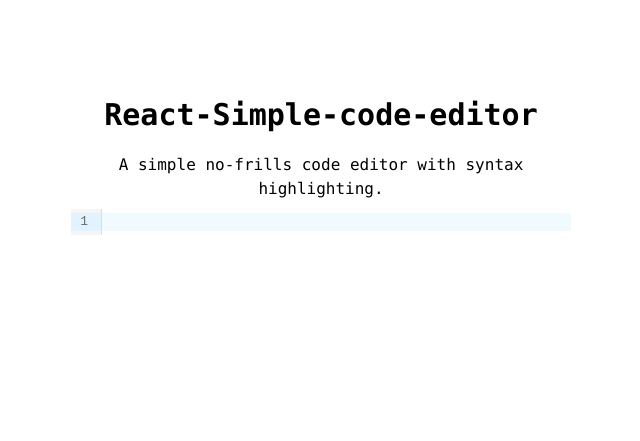
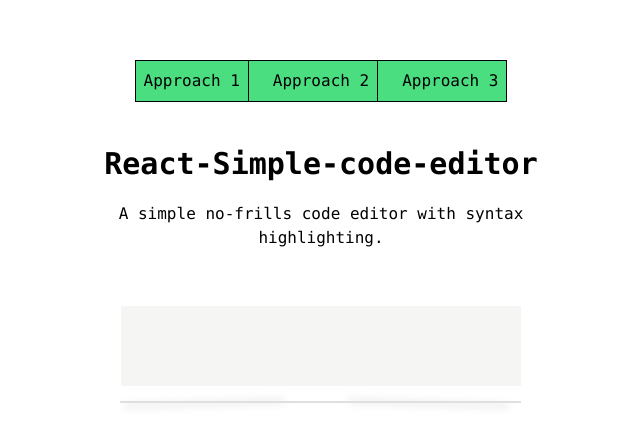
Before and after one commit to ervishwa/CodeEditor, a React (Create React App) app: page /prism in a window 1280 px wide. Shown: the part 153-594 px from the top of the page, without its empty margins (319-959 px from the left). Built offline with nearby package versions, Linux system fonts and the light colour scheme.

Commit message:
routes created

```diff
--- a/package.json
+++ b/package.json
@@ -9,8 +9,10 @@
     "@testing-library/user-event": "^13.5.0",
     "@uiw/react-codemirror": "^4.21.21",
     "prism-react-renderer": "^2.3.0",
+    "prismjs": "^1.29.0",
     "react": "^18.2.0",
     "react-dom": "^18.2.0",
+    "react-router-dom": "^6.20.1",
     "react-scripts": "5.0.1",
     "web-vitals": "^2.1.4"
   },
--- a/src/App.js
+++ b/src/App.js
@@ -1,12 +1,19 @@
 import React from "react";
-
 import "./App.css";
-import Home from "./components/Home";
+import { BrowserRouter, Route, Routes } from "react-router-dom";
+import Layout from "./components/Layout";
+import { CodeEditor } from "./components/CodeEditor";
+import CodeEditorSecond from "./components/CodeEditorSecond";
 
 export default function App() {
   return (
-    <div className="flex justify-center items-center h-[100vh]">
-      <Home />
-    </div>
+    <BrowserRouter>
+      <Routes>
+        <Route path="/" element={<Layout />}>
+          <Route index element={<CodeEditor/>} />
+          <Route path="prism" element={<CodeEditorSecond />} />
+        </Route>
+      </Routes>
+    </BrowserRouter>
   );
 }
--- /dev/null
+++ b/src/components/CodeEditorSecond.jsx
@@ -0,0 +1,32 @@
+import { useState, useEffect } from "react";
+import Prism from "prismjs";
+import "prismjs/themes/prism-coy.css";
+import TextArea from "./TextArea";
+
+function Editor() {
+  const [code, setCode] = useState("");
+
+  useEffect(() => {
+    Prism.highlightAll();
+  }, [code]);
+
+  return (
+    <div className="editor-container w-[400px]">
+      <TextArea value={code} setValue={setCode} />
+      <pre
+        id="editor-pre"
+        className={`editor language-javascript line-numbers`}
+      >
+        <code id="editor-code">{code}</code>
+      </pre>
+    </div>
+  );
+}
+
+export default function CodeEditorSecond() {
+  return (
+    <div>
+      <Editor />
+    </div>
+  );
+}
--- a/src/components/Home.jsx
+++ /dev/null
@@ -1,17 +0,0 @@
-import React from "react";
-// import TextArea from "./TextArea";
-import { CodeEditor } from "./CodeEditor";
-
-export default function Home() {
-  return (
-    <div className="p-4 flex flex-col justify-center items-center">
-      <p className="font-semibold text-3xl mb-2 leading-loose">
-        React-Simple-code-editor
-      </p>
-      <p className="mb-2 text-center w-3/4 font-normal">
-        A simple no-frills code editor with syntax highlighting.
-      </p>
-      <CodeEditor />
-    </div>
-  );
-}
--- /dev/null
+++ b/src/components/Layout.jsx
@@ -0,0 +1,20 @@
+import React from "react";
+import { Outlet } from "react-router-dom";
+import Navbar from "./Navbar";
+
+export default function Layout() {
+  return (
+    <div className="flex flex-col justify-center items-center h-[100vh]">
+      <Navbar/>
+      <div className="p-4 flex flex-col justify-center items-center">
+        <p className="font-semibold text-3xl mb-2 leading-loose">
+          React-Simple-code-editor
+        </p>
+        <p className="mb-2 text-center w-3/4 font-normal">
+          A simple no-frills code editor with syntax highlighting.
+        </p>
+        <Outlet />
+      </div>
+    </div>
+  );
+}
--- /dev/null
+++ b/src/components/Navbar.jsx
@@ -0,0 +1,30 @@
+import React from "react";
+import { useNavigate } from "react-router-dom";
+
+export default function Navbar() {
+  const navigate = useNavigate();
+
+  const handelClick = (path) => {
+    navigate(path);
+  };
+
+  return (
+    <div className="flex gap-4 mb-4 cursor-pointer bg-green-400 border border-black">
+      <div
+        className="border-r border-black  p-2"
+        onClick={() => handelClick("/")}
+      >
+        Approach 1
+      </div>
+      <div
+        className="border-r border-black  p-2"
+        onClick={() => handelClick("prism")}
+      >
+        Approach 2
+      </div>
+      <div className="p-2" onClick={() => handelClick("/")}>
+        Approach 3
+      </div>
+    </div>
+  );
+}
--- a/src/components/TextArea.jsx
+++ b/src/components/TextArea.jsx
@@ -1,7 +1,5 @@
-import React, { useState } from "react";
+export default function TextArea({value,setValue}) {
 
-export default function TextArea() {
-  const [value, setValue] = useState("");
 
   const handleInputChange = (event) => {
     setValue(event.target.value);
@@ -13,7 +11,7 @@
   };
 
   return (
-    <div className="w-[80%] mt-12">
+    <div className="w-full mt-12">
       <textarea
         className="w-full bg-stone-100 resize-none border-none outline-none p-2 text-xs"
         id="comment"
```
Also changed, not shown: 1 other file (tests, documents, lock files or other folders).
